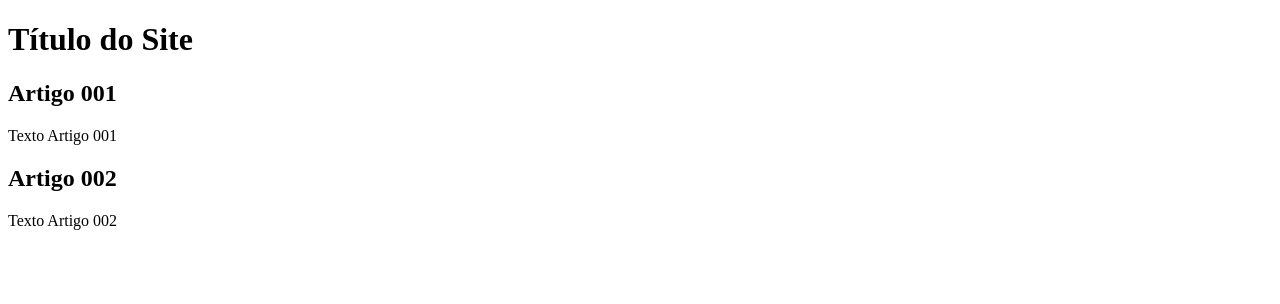
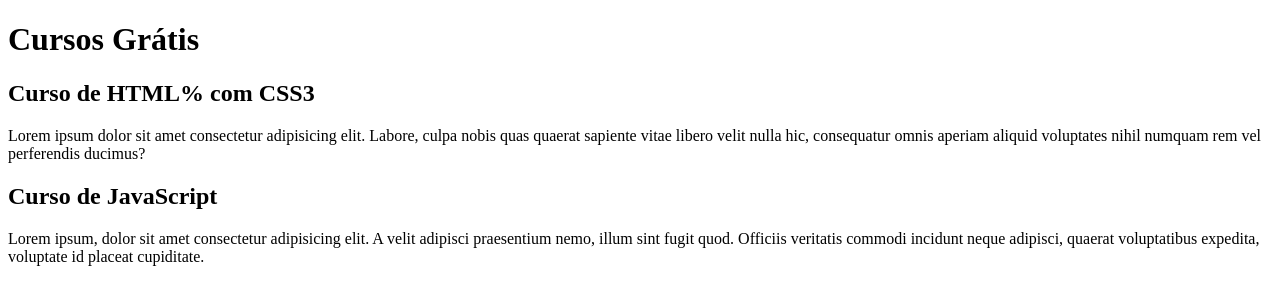
Before and after one commit to FR7/Projeto-Site, a plain HTML site: page index.html in a window 1280 px wide. Drawn offline with Linux system fonts and the light colour scheme.

Commit message:
comecei a escrever o conteúdo

```diff
--- a/index.html
+++ b/index.html
@@ -9,15 +9,15 @@
 <body>
     <main>
         <header>
-            <h1>Título do Site</h1>
+            <h1>Cursos Grátis</h1>
         </header>
         <article>
-            <h2>Artigo 001</h2>
-            <p>Texto Artigo 001</p>
+            <h2>Curso de HTML% com CSS3</h2>
+            <p>Lorem ipsum dolor sit amet consectetur adipisicing elit. Labore, culpa nobis quas quaerat sapiente vitae libero velit nulla hic, consequatur omnis aperiam aliquid voluptates nihil numquam rem vel perferendis ducimus?</p>
         </article>
         <article>
-            <h2>Artigo 002</h2>
-            <p>Texto Artigo 002</p>
+            <h2>Curso de JavaScript</h2>
+            <p>Lorem ipsum, dolor sit amet consectetur adipisicing elit. A velit adipisci praesentium nemo, illum sint fugit quod. Officiis veritatis commodi incidunt neque adipisci, quaerat voluptatibus expedita, voluptate id placeat cupiditate.</p>
         </article>
     </main>
 </body>
```
